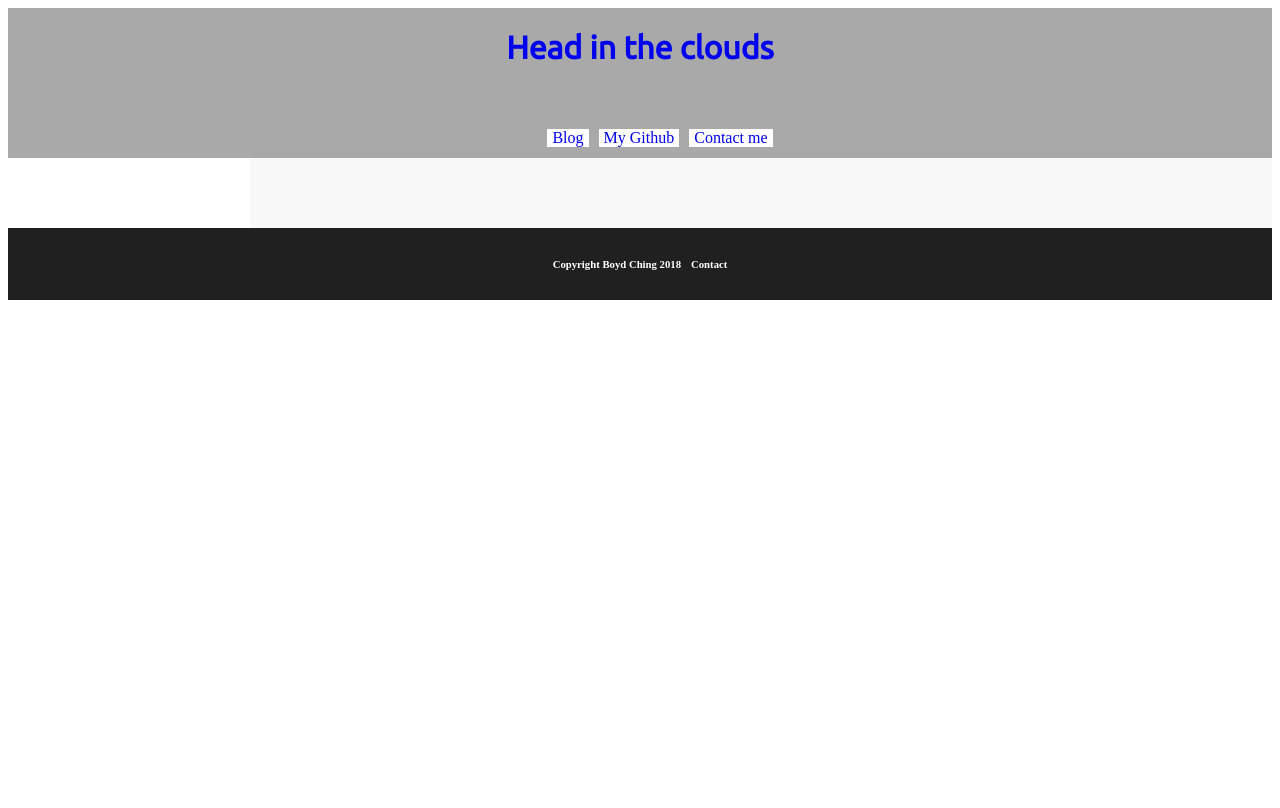
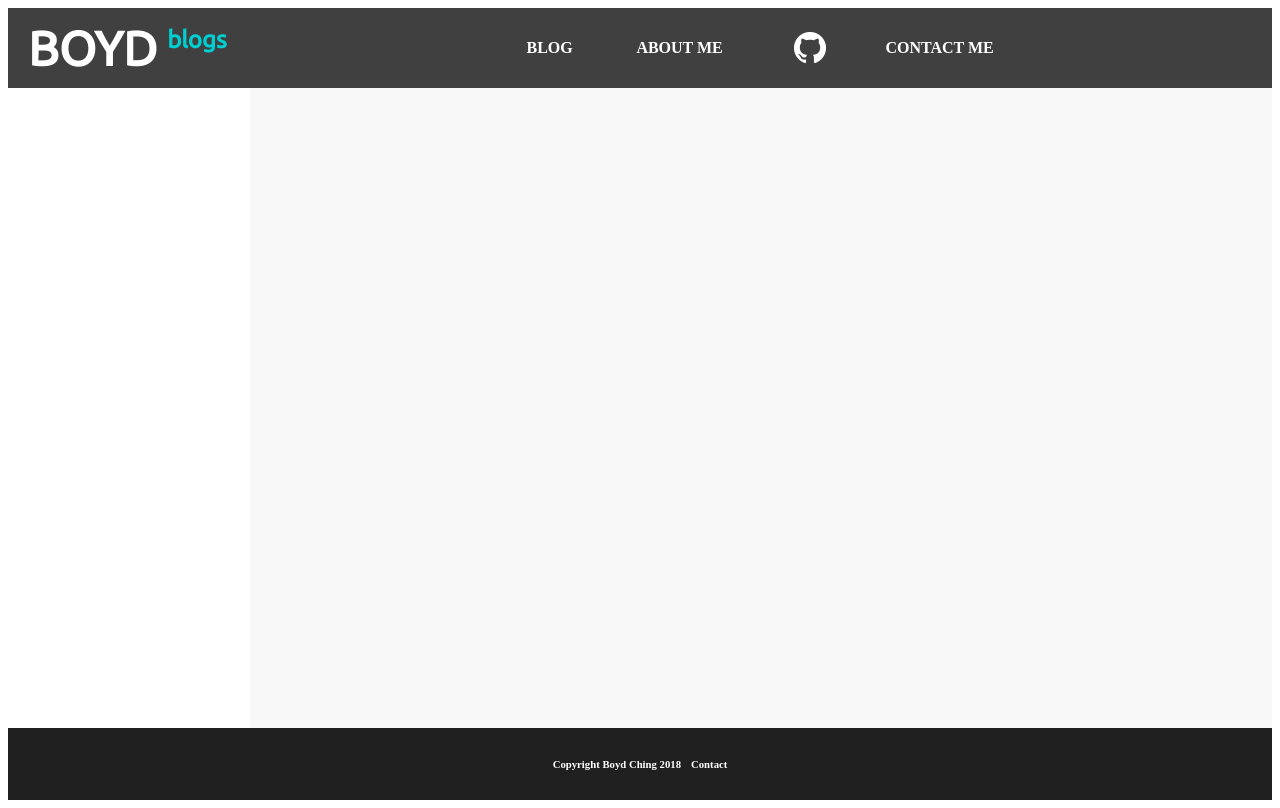
Before and after one commit to bching/django-blog, a Django app: page / in a window 1280 px wide. Before the commit the page ends 300 px from the top, so only its background shows below. Run offline with Django 3.2, Linux system fonts and the light colour scheme; data that the repository does not hold is empty; some libraries are stand-ins or nearby versions.

Commit message:
fix layout and styling
* redesign navbar
* add section subtitle
* fixed width column-left and navbar

```diff
--- a/blog/static/css/blog.css
+++ b/blog/static/css/blog.css
@@ -1,7 +1,6 @@
-/*
- * TODO: categorize rule sets
- */
-
+#zero-margin-ul {
+  margin-left: -40px;
+}
 html {
   padding: 0px;
   margin: 0px;
@@ -9,33 +8,28 @@ html {
 a {
   text-decoration: none;
 }
+h1, h2, h3, h4 {
+  font-family: 'Ubuntu', sans-serif;
+}
 
 /*
  * Site header
  */
 .page-header {
-  /*padding: 20px 20px 20px 40px;*/
   padding: 0;
+  background-color: #404040;
 }
 
 .page-header-position {
-  /*background: url("/blog/static/images/Free_Sky_1.jpg")
-    no-repeat center center;*/
-  background-color: #A9A9A9;
-  height: 150px;
+  height: 80px;
   display: flex;
   top: 0;
   left: 0;
-  flex-direction: column;
+  flex-direction: row;
   align-items: center;
-  justify-content: space-between;
   width: 100%;
 }
 
-.page-footer-position {
-  height: 150px;
-  width: 100%;
-}
 .footer-content {
   align-items: center;
   background-color: #202020;
@@ -47,90 +41,63 @@ a {
   padding: 5px;
 }
 
-/* .logo {
-  height: 150px;
-  width: 150px;
-  /*display: flex;
-  justify-content: center;
-  align-items: center;*/
+.site-title {
+  position: relative;
+  display: inline-block;
 }
-.profile-image {
-  border-radius: 50%;
-  max-height: 100%;
-  max-width: 100%;
-  -webkit-filter: brightness(100%);
-  transition: all 0.2s ease;
-}
-.profile-image:hover {
-  -webkit-filter: brightness(70%);
-  transition: all 0.2s ease;
-} */
-
 .site-title h1, .site-title h1 a, .site-title h1 a:visited
 .site-title h1 a:active {
-  display: flex;
-  align-items: center;
-  background-color: #787878;
-  margin: 10px 20px;
+  margin: 10px 0px;
+  padding: 10px;
   border-radius: 25px;
   color: #ffffff;
   font-size: 36pt;
   text-decoration: none;
 }
 
-/*
-.nav-list ul {
-  list-style-type: none;
-  display: inline;
+.site-title-section {
+  font-size: 24;
+  position: absolute;
+  color: #00CED1;
+  top: 0;
+  margin-top: 25px;
 }
-.nav-list ul li {
-  display: inline;
-  background-color: #ff9400;
-  margin-left: 5px;
-  padding: 5px;
-  transition: border-radius 0.5s;
-}
-.nav-list ul li:hover {
-  border-radius: 10px;
-}
-.nav-list ul a{
-  text-decoration: none;
-  color: #ffffff;
-}
-*/
+
 .site-nav {
-  height: 50px;
   width: 100%;
 }
 .site-nav ul {
   display: flex;
   align-items: center;
   justify-content: center;
+  flex-direction: row;
+  width: 600px;
+  margin: auto;
 }
 .site-nav li {
+  display: flex;
+  justify-content: center;
+  align-items: center;
+  width: 20%;
+  height: 50px;
   list-style-type: none;
   margin: 5px;
-  padding: 0 5px;
-  background-color: white;
+}
+
+.site-nav a {
+  display: block;
+  color: white;
+  -webkit-filter: brightness(100%);
+  transition: all 0.2s ease;
+}
+.site-nav a:hover {
+  -webkit-filter: brightness(70%);
+  transition: all 0.2s ease;
 }
 
 .social-links {
   height: 30px;
   width: 30px;
-}
-.github-mark {
-  height: 120px;
-  width: 120px;
-}
-.github-mark img {
-  width: 100%;
-  height: auto%;
-  -webkit-filter: brightness(100%);
-  transition: all 0.2s ease;
-}
-.github-mark img:hover {
-  -webkit-filter: brightness(70%);
-  transition: all 0.2s ease;
 }
 
 /*
@@ -139,19 +106,18 @@ a {
 .content {
   display: flex;
   align-items: flex-start;
+  height: 80vh;
 }
 
 .column-left {
   width: 300px;
+  height: 100%;
 }
 
 .column-right {
   background-color: #F8F8F8;
   width: 100%;
-}
-
-h1, h2, h3, h4 {
-  font-family: 'Ubuntu', sans-serif;
+  height: 100%;
 }
 
 .date {
@@ -175,6 +141,7 @@ h1, h2, h3, h4 {
 
 .post {
   margin-bottom: 70px;
+  margin-left: 40px;
 }
 
 .post h1 a, .post h1 a:visited {
--- a/blog/templates/blog/header.html
+++ b/blog/templates/blog/header.html
@@ -3,7 +3,7 @@
 <div class="page-header">
   <div class="page-header-position">
     <div class="site-title">
-      <h1><a href="/">Head in the clouds</a></h1>
+      <h1><a href="/">BOYD</a><span class="site-title-section">blogs</span></h1>
     </div>
     <!-- <div class="logo">
       <img class="profile-image" src="{% static 'images/face-portrait.JPG' %}">
@@ -13,11 +13,12 @@
         <span style="background-image: url("/blog/static/images/Flat_plus_icon.svg")"</a>
     {% endif %} -->
     <nav class="site-nav">
+      <!-- <ul id="zero-margin-ul"> -->
       <ul>
-        <li><a href="/">Blog</a></li>
-        <!-- <li><a class="github-mark" href="/"><img src="{% static 'images/GitHub-Mark-120px-plus.png' %}"></img></a></li> -->
-        <li><a href="/">My Github</a></li>
-        <li><a href="/">Contact me</a></li>
+        <li><a href="/"><strong>BLOG</strong></a></li>
+        <li><a href="/"><strong>ABOUT ME</strong></a></li>
+        <li><a class="github-mark" href="https://github.com/bching"><img height="32" width="32" src="{% static 'images/GitHub-Mark-Light-32px.png' %}"></img></a></li>
+        <li><a href="/"><strong>CONTACT ME</strong></a></li>
       </ul>
     </nav>
   </div>
```
Also changed, not shown: blog/static/images/GitHub-Mark-Light-32px.png (added), 4 other files.
